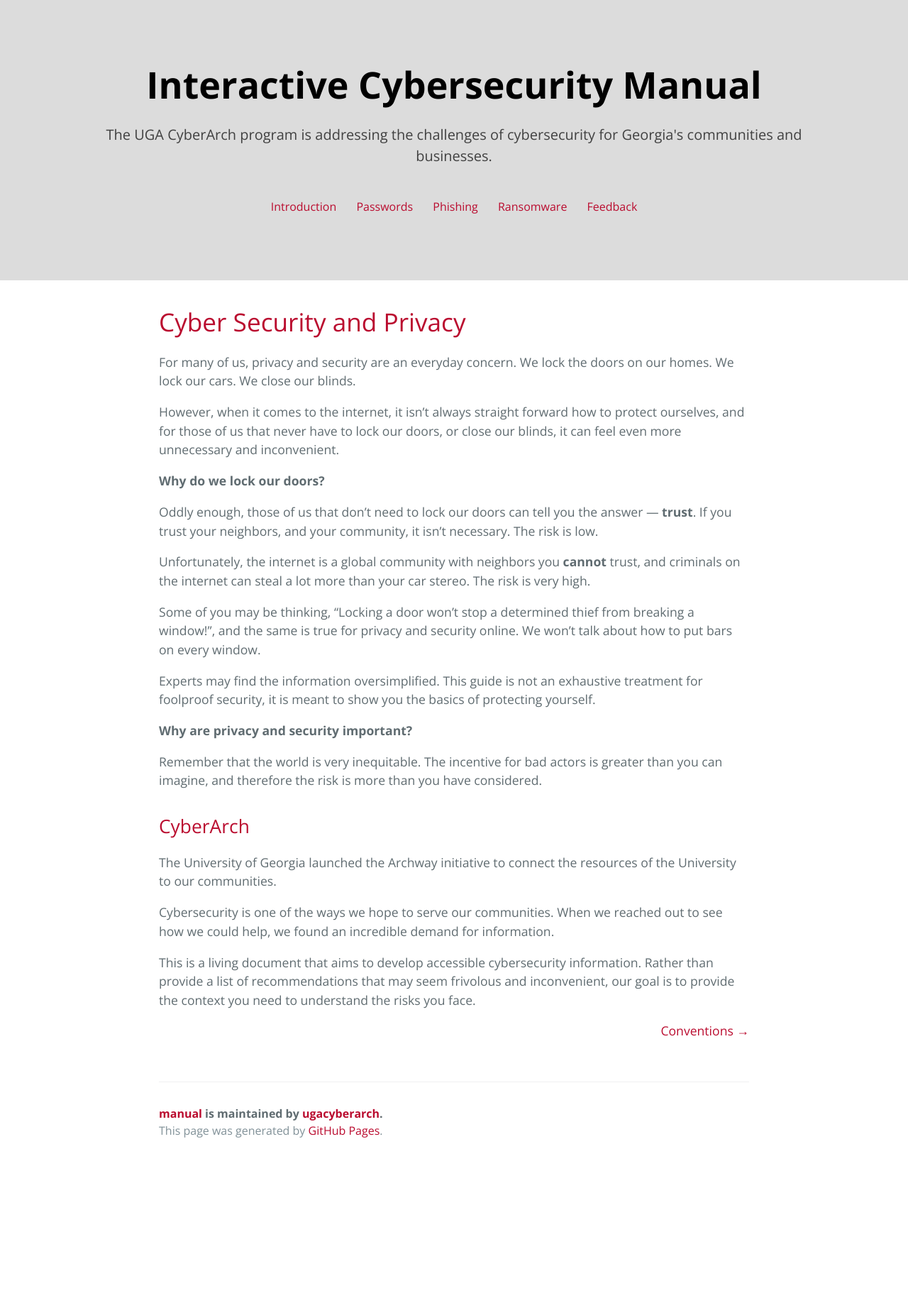
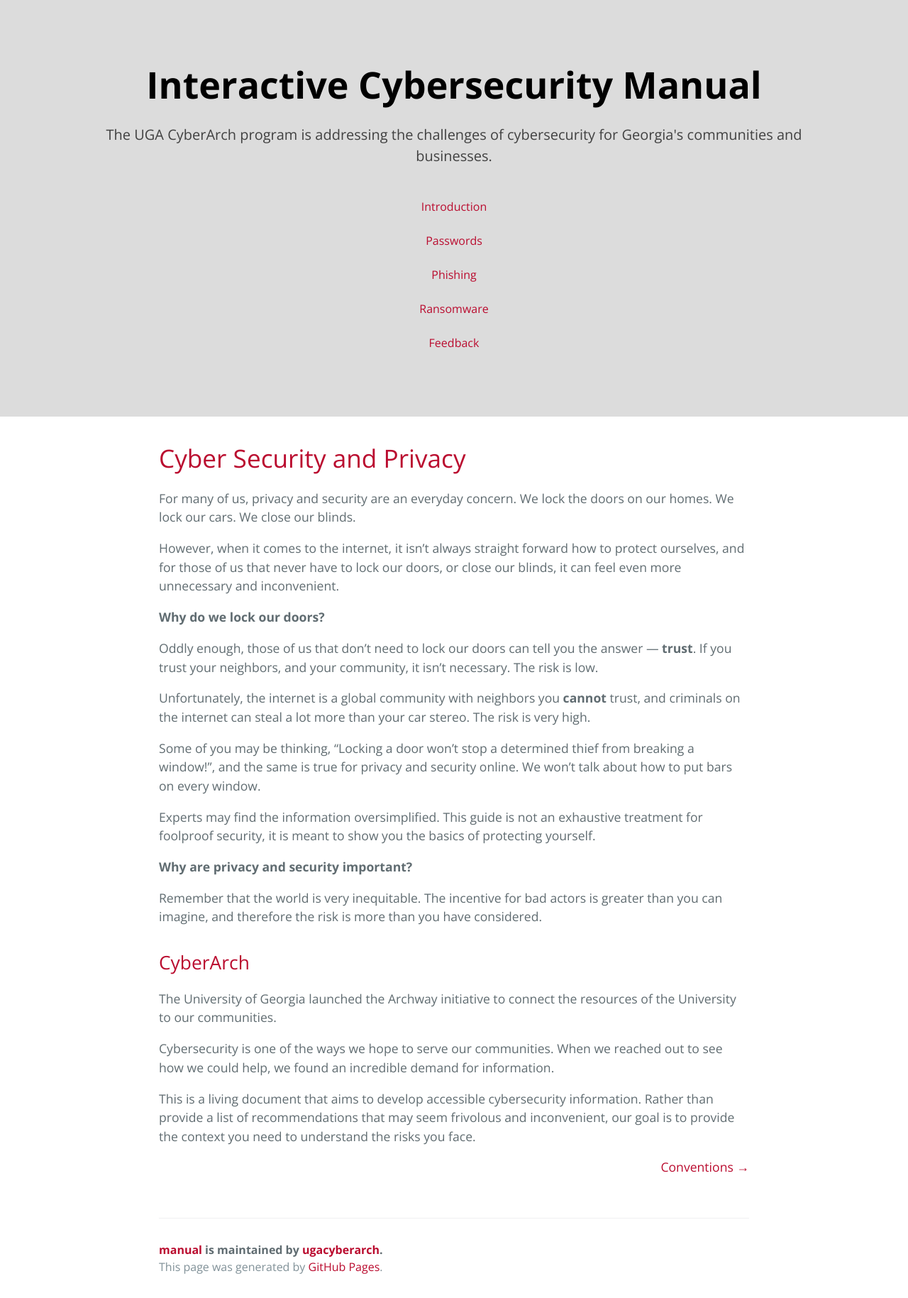
Before and after one commit to ugacyberarch/manual, a Jekyll site: the page built from index.md, in a window 1280 px wide. Shown: the whole page at 71% size. Built offline with Jekyll 4.4.1, drawn with Linux system fonts in a browser that asks for light colours; before the commit the page ends 1637 px from its top, so only the background shows below that.

Commit message:
Update default.html

```diff
--- a/_layouts/default.html
+++ b/_layouts/default.html
@@ -62,7 +62,7 @@
 
 .dropdown {
   position: center;
-  display: inline-block;
+  display: center;
 }
 
 .dropdown-content {
```
